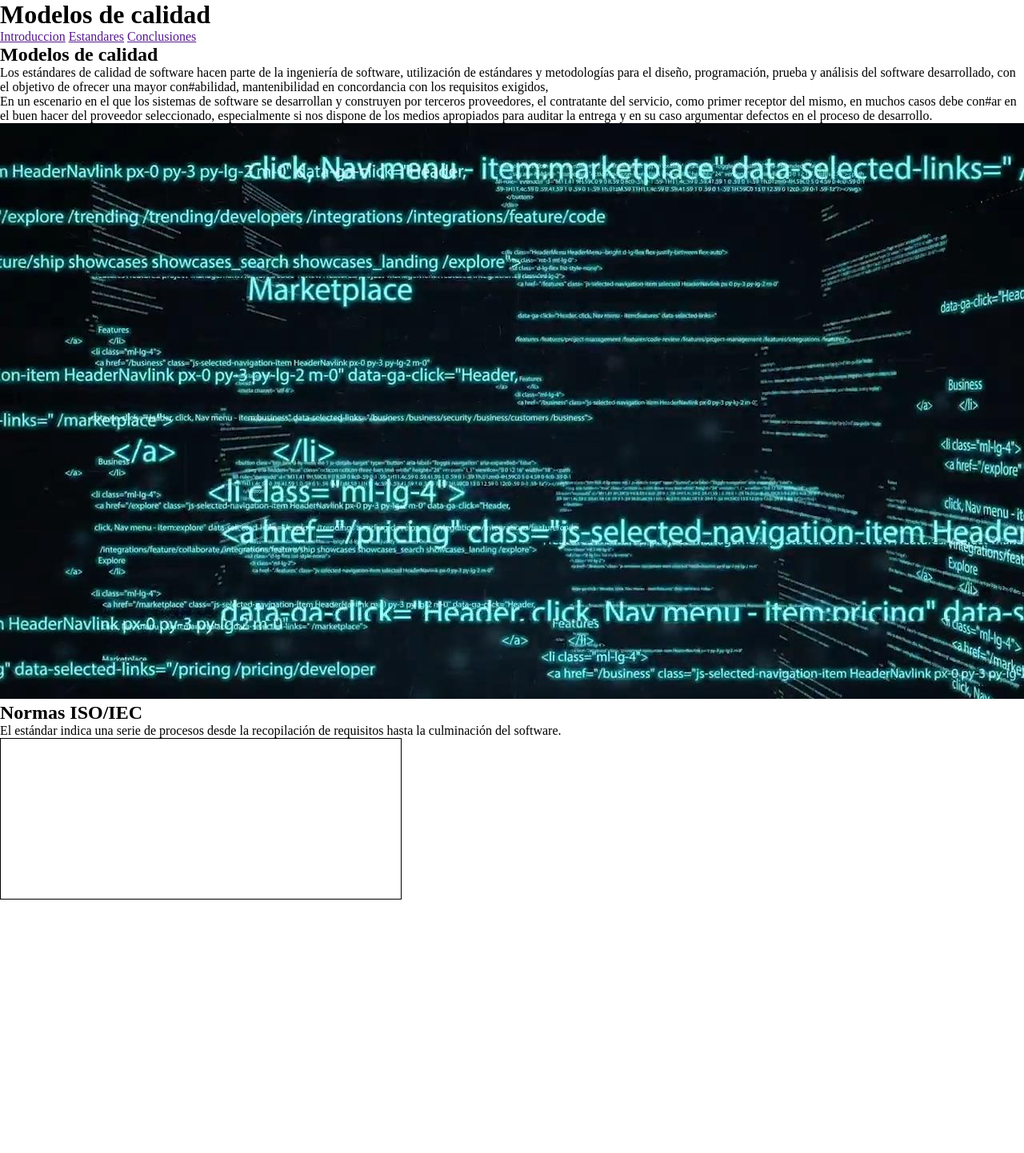
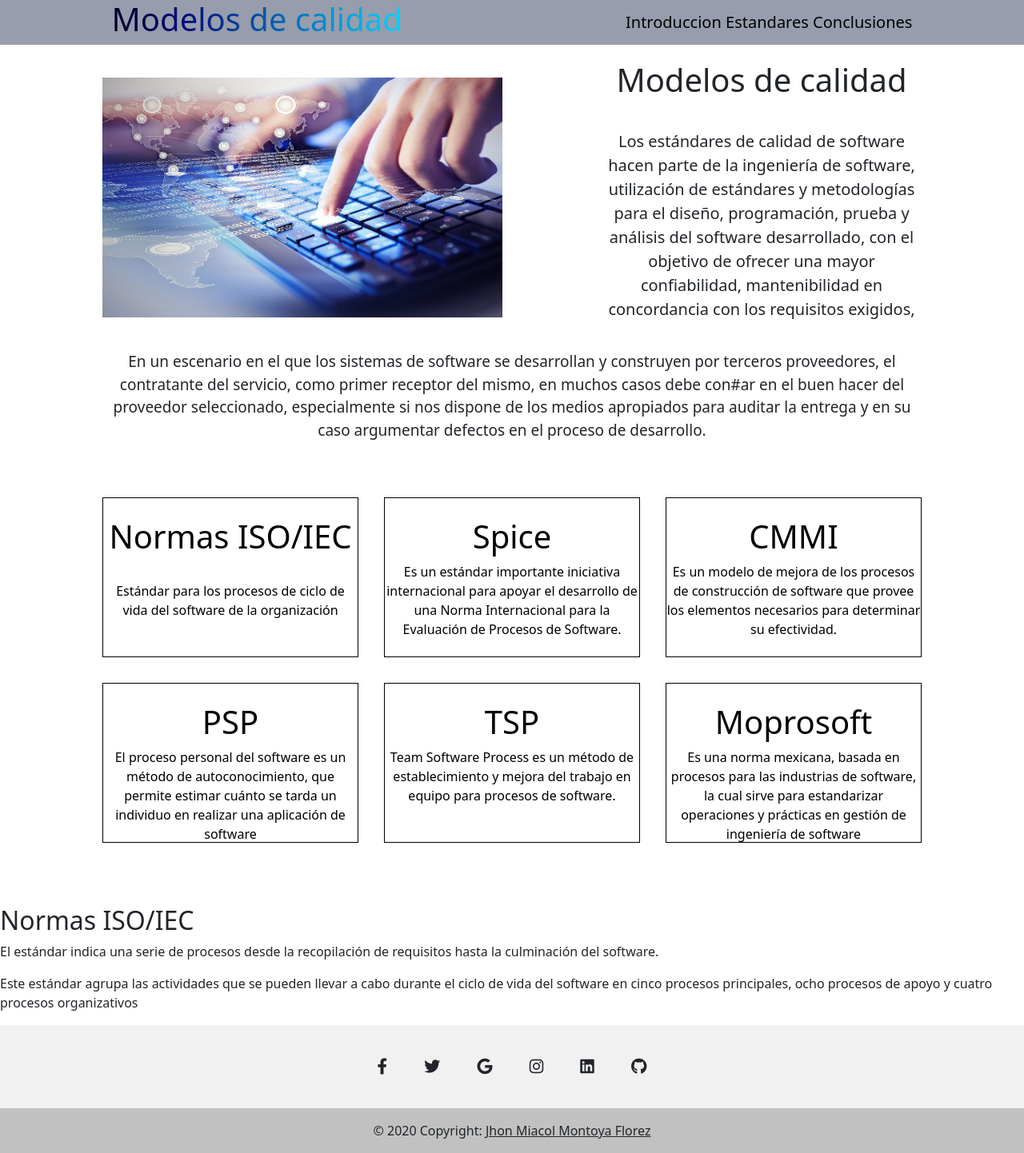
Before and after one commit to Mjhon03/Calidad-de-software, a PHP site: page / in a window 1280 px wide. Shown: the whole page at 80% size. Before the commit the page ends 1125 px from the top, so only its background shows below. Run offline with PHP 8.4, Linux system fonts and the light colour scheme.

Commit message:
Introduccion de Boostrap y fontawesome icons

```diff
--- a/css/style.css
+++ b/css/style.css
@@ -2,11 +2,79 @@
     padding: 0%;
     margin: 0%;
 }
-.nose{
+header{
+    width: 100%;
+    justify-content: space-around	;
+    align-items: center;
+    display: flex;
+    background-color: #979DAC
+
+}
+header a{
+    text-decoration: none;
+    color: black;
+
+}
+.nav{
+    width: 28%;
+    display: flex;
+    justify-content: space-between;
+    font-size: 20px;
+}
+.logo{
+    background: linear-gradient(90deg, rgba(2,0,36,1) 0%, rgba(9,9,121,1) 24%, rgba(0,212,255,1) 100%);
+    -webkit-background-clip: text;
+    color: transparent;
+    font-size: 40px;
+}
+.home{
+    width: 100%;
+    justify-content: space-around;
+    align-items: center;
+}
+.introduccion{
+    width: 80%;
+    display: flex;
+    margin: 20px auto;
+    align-items: center;
+    justify-content: space-between;
+    text-align: center;
+}
+.img{
+    width: 500px;
+    height: 300px;
+}
+.text1{
+    display: flex;
+    align-items: center;
+    justify-content: center;
+    flex-direction: column;
+    width: 400px;
+    font-size: 20px;
+}
+.t{
+    font-size: 19px;
+}
+.modelos{
+    width: 80%;
+    height: 500px;
+    margin: 10px auto;
+
+}
+.calidad{
+    display: grid;
+    grid-template-columns: 1fr 1fr 1fr ;
+    gap:2em;
+}
+.calidad a{
+    text-decoration: none;
+    color:black;
+}
+.cuadro{
+    width: 100%;
+    height: 200px;
+    justify-content: center;
+    display: flex;
     border: 1px solid black;
-    height: 200px;
-    width: 500px;
+    text-align: center;
 }
-.nose:hover{
-    background-color: blue;
-}
--- a/index.html
+++ b/index.html
@@ -4,6 +4,8 @@
     <meta charset="UTF-8">
     <meta http-equiv="X-UA-Compatible" content="IE=edge">
     <meta name="viewport" content="width=device-width, initial-scale=1.0">
+    <link href="https://cdn.jsdelivr.net/npm/bootstrap@5.1.1/dist/css/bootstrap.min.css" rel="stylesheet" integrity="sha384-F3w7mX95PdgyTmZZMECAngseQB83DfGTowi0iMjiWaeVhAn4FJkqJByhZMI3AhiU" crossorigin="anonymous">
+    <link rel="stylesheet" href="https://cdnjs.cloudflare.com/ajax/libs/font-awesome/6.0.0-beta2/css/all.min.css" integrity="sha512-YWzhKL2whUzgiheMoBFwW8CKV4qpHQAEuvilg9FAn5VJUDwKZZxkJNuGM4XkWuk94WCrrwslk8yWNGmY1EduTA==" crossorigin="anonymous" referrerpolicy="no-referrer" />
     <link rel="stylesheet" href="/css/style.css">
     <title>Estandares de calidad</title>
 </head>
@@ -17,22 +19,77 @@
         </div>
     </header>
     <section class="home">
-        <div class="modelos">
+        <div class="introduccion">
+            <div class="imagen">
+                <img class="img" src="/img/R.jpg" alt="">
+            </div>
+            <div class="text1">
                 <h1>Modelos de calidad</h1>
+                <br>
                 <p>Los estándares de calidad de software hacen parte de la ingeniería de software, utilización de estándares y metodologías para
-                el diseño, programación, prueba y análisis del software desarrollado, con el objetivo de ofrecer una mayor con#abilidad,
+                    el diseño, programación, prueba y análisis del software desarrollado, con el objetivo de ofrecer una mayor confiabilidad,
                     mantenibilidad en concordancia con los requisitos exigidos,</p>
                 </div>
-        <div>
-            <p>
+            </div>
+            <div class="introduccion">
+                <p class="t">
                     En un escenario en el que los sistemas de software se desarrollan y construyen por terceros proveedores, el contratante del
                     servicio, como primer receptor del mismo, en muchos casos debe con#ar en el buen hacer del proveedor seleccionado,
                     especialmente si nos dispone de los medios apropiados para auditar la entrega y en su caso argumentar defectos en el proceso
                     de desarrollo.
                 </p>
             </div>
-        <div class="imagen img">
-            <img src="/img/cisco_s_securex_attracts_over_a_thousand_new_users_a_month.jpeg" alt="">
+    </section>
+    <br>
+    <section class="modelos">
+        <div class="calidad">
+            <a class="cuadro" href="iso">
+                <div>
+                    <br>
+                    <h1>Normas ISO/IEC</h1>
+                    <br>
+                    <p>Estándar para los procesos de ciclo de vida del software de la organización</p>
+                </div>
+                </a>
+            <a class="cuadro" href="spice">
+                <div>
+                    <br>
+                    <h1>Spice</h1>
+                    <p>Es un estándar importante iniciativa internacional para apoyar el desarrollo de una Norma Internacional para la Evaluación de
+                        Procesos de Software.</p>
+                </div>
+            </a>
+            <a class="cuadro" href="cmmi">
+                <div>
+                    <br>
+                    <h1>CMMI</h1>
+                    <p>Es un modelo de mejora de los procesos de construcción de software que provee los elementos necesarios para determinar su
+                        efectividad.</p>
+                </div>
+            </a>
+            <a class="cuadro" href="psp">
+                <div>
+                    <br>
+                    <h1>PSP</h1>
+                    <p>El proceso personal del software es un método de autoconocimiento, que permite estimar cuánto se tarda un individuo en
+                        realizar una aplicación de software</p>
+                </div>
+            </a>
+            <a class="cuadro" href="tsp">
+                <div>
+                    <br>
+                    <h1>TSP</h1>
+                    <p>Team Software Process es un método de establecimiento y mejora del trabajo en equipo para procesos de software.</p>
+                </div>
+            </a>
+            <a class="cuadro" href="moprosoft">
+                <div>
+                    <br>
+                    <h1>Moprosoft</h1>
+                    <p>Es una norma mexicana, basada en procesos para las industrias de software, la cual sirve para estandarizar operaciones y
+                        prácticas en gestión de ingeniería de software</p>
+                </div>
+            </a>
         </div>
     </section>
     <section class="normas">
@@ -40,10 +97,61 @@
             <h2>Normas ISO/IEC</h2>
             <p>El estándar indica una serie de procesos desde la
                 recopilación de requisitos hasta la culminación del software.</p>
+                <p>Este estándar agrupa las actividades que se pueden llevar a cabo durante el ciclo de vida del software en cinco procesos
+                    principales, ocho procesos de apoyo y cuatro procesos organizativos</p>
         </div>
+        <footer class="text-center text-white" style="background-color: #f1f1f1;">
+            <div class="container pt-4">
+            <section class="mb-4">
+                <a
+                class="btn btn-link btn-floating btn-lg text-dark m-1"
+                href="#!"
+                role="button"
+                data-mdb-ripple-color="dark"
+                ><i class="fab fa-facebook-f"></i
+                ></a>
+                <a
+                class="btn btn-link btn-floating btn-lg text-dark m-1"
+                href="#!"
+                role="button"
+                data-mdb-ripple-color="dark"
+                ><i class="fab fa-twitter"></i
+                ></a>
+                <a
+                class="btn btn-link btn-floating btn-lg text-dark m-1"
+                href="#!"
+                role="button"
+                data-mdb-ripple-color="dark"
+                ><i class="fab fa-google"></i
+                ></a>
+                <!-- Instagram -->
+                <a
+                class="btn btn-link btn-floating btn-lg text-dark m-1"
+                href="#!"
+                role="button"
+                data-mdb-ripple-color="dark"
+                ><i class="fab fa-instagram"></i
+                ></a>
+                <a
+                class="btn btn-link btn-floating btn-lg text-dark m-1"
+                href="#!"
+                role="button"
+                data-mdb-ripple-color="dark"
+                ><i class="fab fa-linkedin"></i
+                ></a>
+                <a
+                class="btn btn-link btn-floating btn-lg text-dark m-1"
+                href="#!"
+                role="button"
+                data-mdb-ripple-color="dark"
+                ><i class="fab fa-github"></i
+                ></a>
             </section>
-    <a href="seguros.html">
-        <div class="nose"></div>
-    </a>
+            </div>
+            <div class="text-center text-dark p-3" style="background-color: rgba(0, 0, 0, 0.2);">
+            © 2020 Copyright:
+            <a class="text-dark" href="">Jhon Miacol Montoya Florez</a>
+            </div>
+        </footer>
 </body>
 </html>
```
Also changed, not shown: img/R (1).jpg (added), img/R.jpg (added), img/tecnologia-1024x683.jpg (added). Lines whose indentation alone changed are shown as unchanged.
